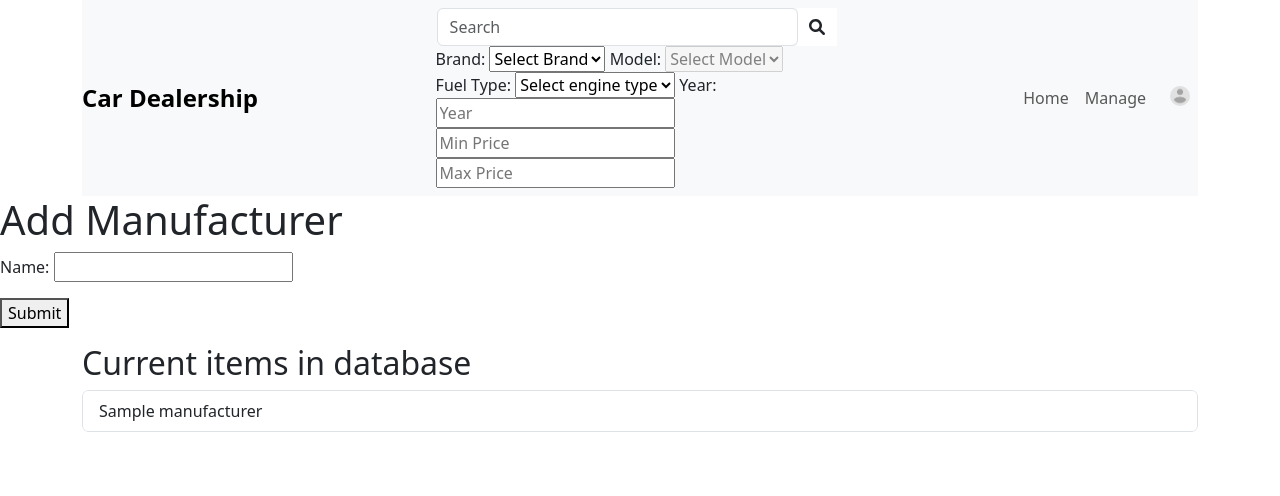
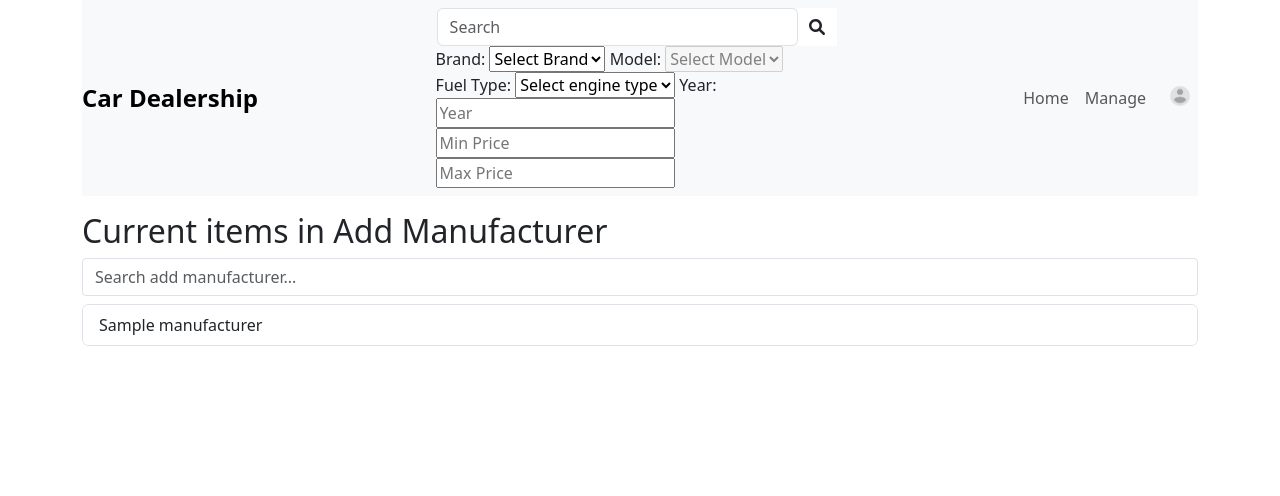
Before and after one commit to lexicon-car-dealership/car-dealership-exercise, a Django app: page /form/manufacturer/ in a window 1280 px wide. Shown: the top 496 px of the page. Run offline with Django 4.2, Linux system fonts and the light colour scheme; a user stored in the database is signed in; tables that the repository leaves empty hold one stand-in row (values such as "Sample post").

Commit message:
Add search functionality and modal form for creating new items in admin forms

```diff
--- a/car_dealership/cars/templates/forms/admin_forms.html
+++ b/car_dealership/cars/templates/forms/admin_forms.html
@@ -1,15 +1,33 @@
-{% extends 'base.html' %} {% block content %}
-<h1>{{ form_name }}</h1>
-<form method="post" enctype="multipart/form-data">
-  {% csrf_token %} {{ form.as_p }}
-  <button type="submit">Submit</button>
-</form>
+{% extends 'base.html' %}
+
+{% block content %}
 <div class="container mt-3">
-  <h2>Current items in database</h2>
-  <ul class="list-group overflow-auto" style="max-height: 400px">
+  <h2>Current items in {{ form_name }}</h2>
+  <input type="text" id="search-input" class="form-control" placeholder="Search {{ form_name|lower }}...">
+  <ul class="list-group overflow-auto mt-2" id="item-list" style="max-height: 400px">
     {% for item in data %}
     <li class="list-group-item">{{ item }}</li>
     {% endfor %}
   </ul>
+  <div id="no-results" class="mt-2" style="display: none;">
+    No {{ form_name|lower }} found. <a href="#" id="create-new-link" data-bs-toggle="modal" data-bs-target="#addManufacturerModal">Create a new {{ form_name|lower }}</a>
+  </div>
+</div>
+<div class="modal fade" id="addManufacturerModal" tabindex="-1" aria-labelledby="addManufacturerModalLabel" aria-hidden="true">
+  <div class="modal-dialog">
+    <div class="modal-content">
+      <div class="modal-header">
+        <h5 class="modal-title" id="addManufacturerModalLabel">New {{ form_name }}</h5>
+        <button type="button" class="btn-close" data-bs-dismiss="modal" aria-label="Close"></button>
+      </div>
+      <div class="modal-body">
+        <form id="add-manufacturer-form" method="post">
+          {% csrf_token %}
+          {{ form.as_p }}
+          <button type="submit" class="btn btn-primary">Submit</button>
+        </form>
+      </div>
+    </div>
+  </div>
 </div>
 {% endblock %}
--- a/car_dealership/static/js/main.js
+++ b/car_dealership/static/js/main.js
@@ -12,3 +12,35 @@ document.addEventListener('DOMContentLoaded', function () {
     }
   });
 });
+  document
+    .getElementById("search-input")
+    .addEventListener("input", function () {
+      const searchQuery = this.value.toLowerCase();
+      const items = document.querySelectorAll("#item-list .list-group-item");
+      let hasResults = false;
+
+      items.forEach((item) => {
+        if (item.textContent.toLowerCase().includes(searchQuery)) {
+          item.style.display = "";
+          hasResults = true;
+        } else {
+          item.style.display = "none";
+        }
+      });
+
+      document.getElementById("no-results").style.display = hasResults
+        ? "none"
+        : "";
+    });
+
+  document
+    .getElementById("create-new-link")
+    .addEventListener("click", function () {
+      const searchQuery = document.getElementById("search-input").value;
+      const manufacturerNameInput = document.querySelector(
+        '#add-manufacturer-form input[name="name"]'
+      );
+      if (manufacturerNameInput) {
+        manufacturerNameInput.value = searchQuery;
+      }
+    });
```
